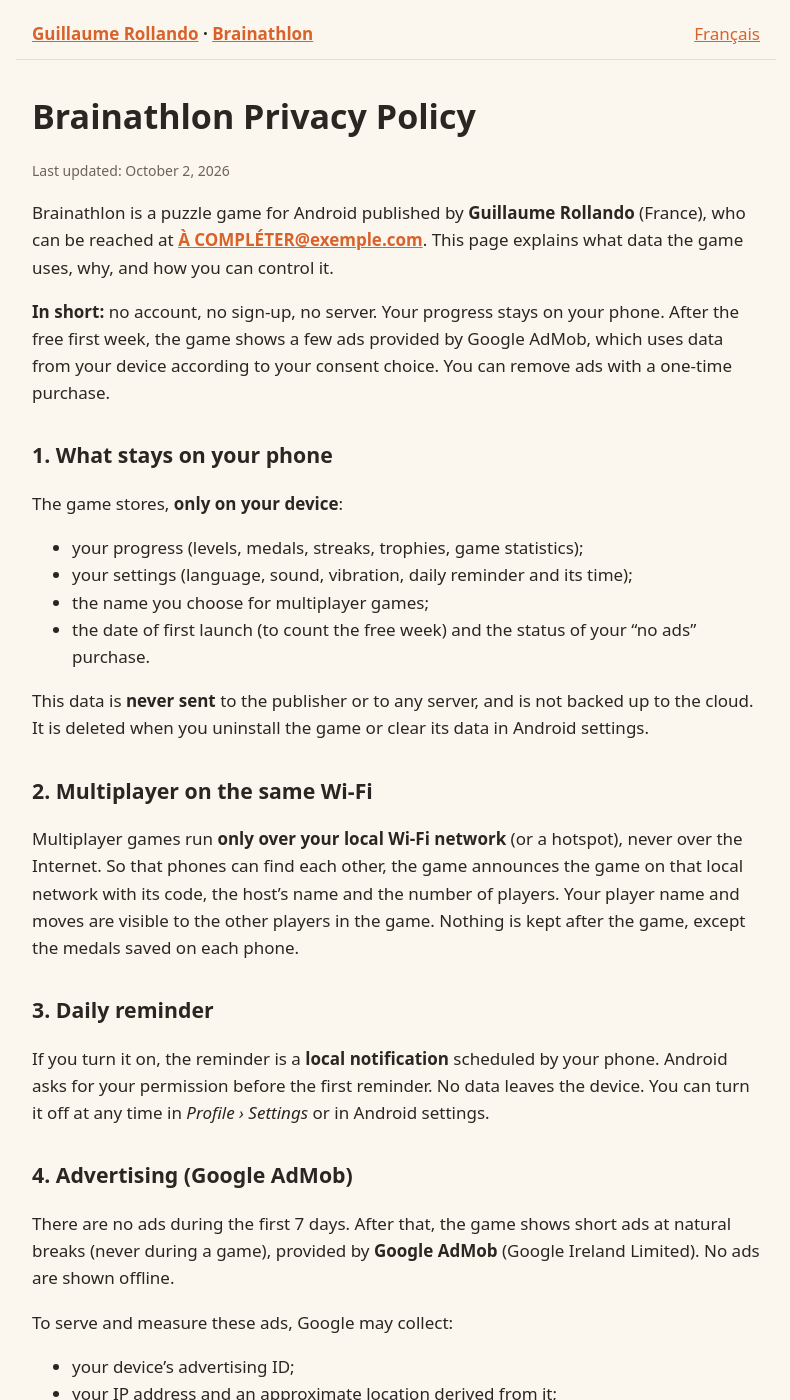
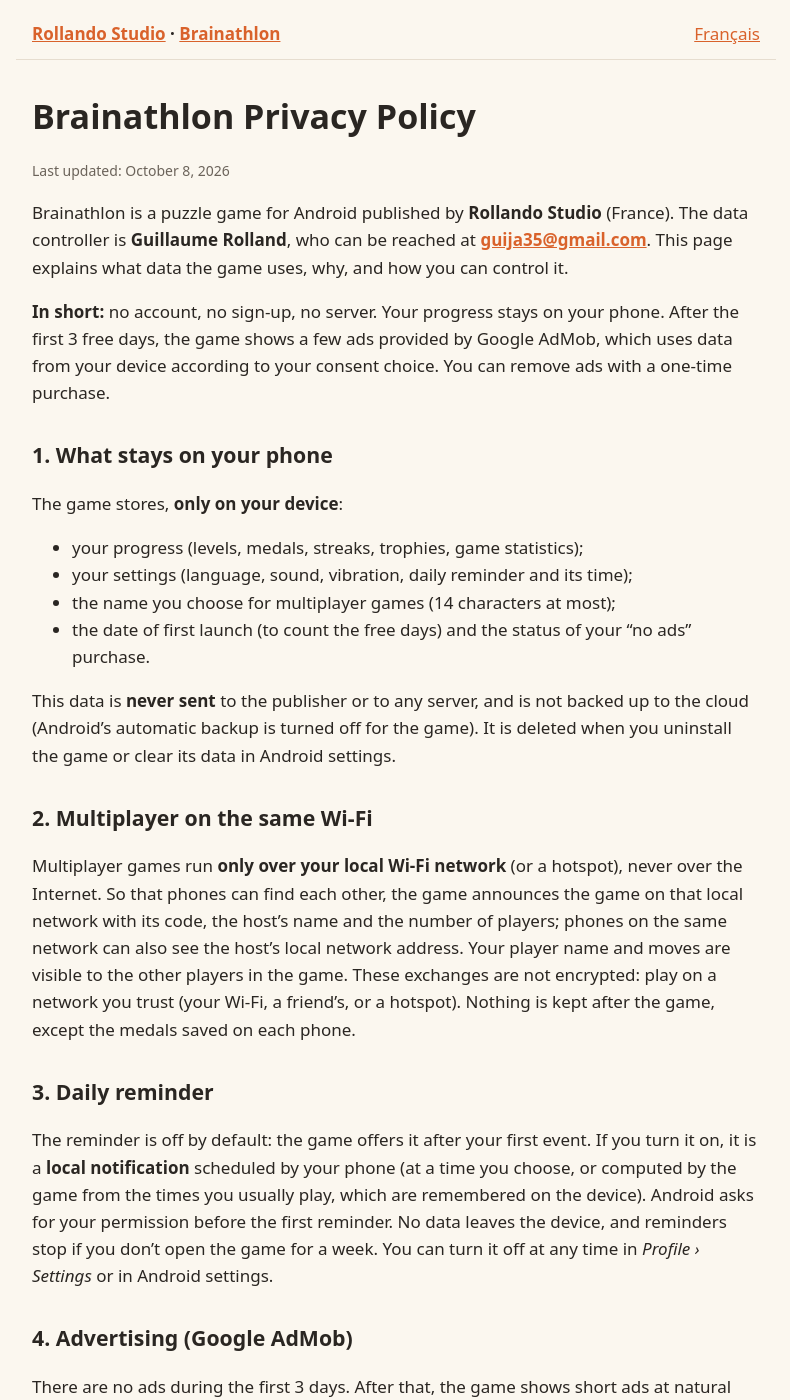
Before and after one commit to guillaumerollando/guillaumerollando.github.io, a Jekyll site: the page built from brainathlon/privacy.md, in a window 1280 px wide and 1400 px high. Shown: the whole window, without its empty margins (244-1034 px from the left). Built offline with Jekyll 4.4.1, drawn with Linux system fonts in a browser that asks for light colours; some of the changed text lies outside the part shown.

Commit message:
Pages légales Brainathlon : éditeur Rollando Studio, 3 jours sans publicité
Co-Authored-By: Claude Sonnet 5.5 <noreply@anthropic.com>

```diff
--- a/_config.yml
+++ b/_config.yml
@@ -1,9 +1,10 @@
 # Site public : pages légales et présentation des jeux et applis de Guillaume.
 # Publié par GitHub Pages (dépôt guillaumerollando.github.io). Une appli = un dossier.
-title: "Guillaume Rollando — jeux et applis"
+title: "Rollando Studio — jeux et applis"
 lang: fr
-editeur: "Guillaume Rollando"          # nom affiché comme éditeur (statut de commerçant Play Console)
-contact: "À COMPLÉTER@exemple.com"     # adresse de contact pro (à créer)
+editeur: "Rollando Studio"             # nom d'éditeur affiché (Play Console, pages, pied de page)
+responsable: "Guillaume Rolland"       # nom légal tel qu enregistré dans la Play Console (Rollando = nom de style du studio)
+contact: "guija35@gmail.com"           # adresse de contact du compte Play Console, confirmée par Guillaume le 2026-10-09
 pays: "France"
 markdown: kramdown
 exclude: [AGENTS.md, CLAUDE.md, README.md]
--- a/brainathlon/privacy.md
+++ b/brainathlon/privacy.md
@@ -10,11 +10,11 @@ autre_langue_nom: Français
 
 # Brainathlon Privacy Policy
 
-<p class="maj">Last updated: October 2, 2026</p>
+<p class="maj">Last updated: October 8, 2026</p>
 
-Brainathlon is a puzzle game for Android published by **{{ site.editeur }}** ({{ site.pays }}), who can be reached at **[{{ site.contact }}](mailto:{{ site.contact }})**. This page explains what data the game uses, why, and how you can control it.
+Brainathlon is a puzzle game for Android published by **{{ site.editeur }}** ({{ site.pays }}). The data controller is **{{ site.responsable }}**, who can be reached at **[{{ site.contact }}](mailto:{{ site.contact }})**. This page explains what data the game uses, why, and how you can control it.
 
-**In short:** no account, no sign-up, no server. Your progress stays on your phone. After the free first week, the game shows a few ads provided by Google AdMob, which uses data from your device according to your consent choice. You can remove ads with a one-time purchase.
+**In short:** no account, no sign-up, no server. Your progress stays on your phone. After the first 3 free days, the game shows a few ads provided by Google AdMob, which uses data from your device according to your consent choice. You can remove ads with a one-time purchase.
 
 ## 1. What stays on your phone
 
@@ -22,22 +22,22 @@ The game stores, **only on your device**:
 
 - your progress (levels, medals, streaks, trophies, game statistics);
 - your settings (language, sound, vibration, daily reminder and its time);
-- the name you choose for multiplayer games;
-- the date of first launch (to count the free week) and the status of your "no ads" purchase.
+- the name you choose for multiplayer games (14 characters at most);
+- the date of first launch (to count the free days) and the status of your "no ads" purchase.
 
-This data is **never sent** to the publisher or to any server, and is not backed up to the cloud. It is deleted when you uninstall the game or clear its data in Android settings.
+This data is **never sent** to the publisher or to any server, and is not backed up to the cloud (Android's automatic backup is turned off for the game). It is deleted when you uninstall the game or clear its data in Android settings.
 
 ## 2. Multiplayer on the same Wi-Fi
 
-Multiplayer games run **only over your local Wi-Fi network** (or a hotspot), never over the Internet. So that phones can find each other, the game announces the game on that local network with its code, the host's name and the number of players. Your player name and moves are visible to the other players in the game. Nothing is kept after the game, except the medals saved on each phone.
+Multiplayer games run **only over your local Wi-Fi network** (or a hotspot), never over the Internet. So that phones can find each other, the game announces the game on that local network with its code, the host's name and the number of players; phones on the same network can also see the host's local network address. Your player name and moves are visible to the other players in the game. These exchanges are not encrypted: play on a network you trust (your Wi-Fi, a friend's, or a hotspot). Nothing is kept after the game, except the medals saved on each phone.
 
 ## 3. Daily reminder
 
-If you turn it on, the reminder is a **local notification** scheduled by your phone. Android asks for your permission before the first reminder. No data leaves the device. You can turn it off at any time in *Profile › Settings* or in Android settings.
+The reminder is off by default: the game offers it after your first event. If you turn it on, it is a **local notification** scheduled by your phone (at a time you choose, or computed by the game from the times you usually play, which are remembered on the device). Android asks for your permission before the first reminder. No data leaves the device, and reminders stop if you don't open the game for a week. You can turn it off at any time in *Profile › Settings* or in Android settings.
 
 ## 4. Advertising (Google AdMob)
 
-There are no ads during the first 7 days. After that, the game shows short ads at natural breaks (never during a game), provided by **Google AdMob** (Google Ireland Limited). No ads are shown offline.
+There are no ads during the first 3 days. After that, the game shows short ads at natural breaks (never during a game), provided by **Google AdMob** (Google Ireland Limited). No ads are shown offline.
 
 To serve and measure these ads, Google may collect:
 
@@ -48,7 +48,7 @@ To serve and measure these ads, Google may collect:
 
 **Your choice:** if you are in the European Economic Area, the United Kingdom or Switzerland, a consent form (Google's) is shown before any ad. If you decline, ads remain **non-personalized**: Google then uses limited data, notably to fight fraud. You can change your mind at any time in *Profile › Settings › Privacy*. You can also reset or delete your advertising ID in Android settings (*Google › Ads*).
 
-Google processes this data under its own rules: [how Google uses information from sites or apps that use its services](https://policies.google.com/technologies/partner-sites).
+Google acts on its own behalf for advertising and may process this data outside the European Union, with the safeguards provided by its own rules: [how Google uses information from sites or apps that use its services](https://policies.google.com/technologies/partner-sites). The publisher only receives overall statistics from Google (views, revenue), no data about you.
 
 ## 5. "No ads" purchase
 
@@ -58,7 +58,11 @@ The one-time purchase that removes ads is handled by **Google Play**. The publis
 
 If you agreed to share diagnostic data with Google, Android and Google Play may send the publisher **anonymous** crash reports (phone model, Android version, where the crash happened) through the Google Play Console. They are used only to fix bugs.
 
-## 7. Why we use this data (legal bases)
+## 7. Android permissions
+
+The game asks for: network access, network and Wi-Fi state (multiplayer and ads), vibration (touch feedback, adjustable), showing notifications (reminder, with your consent) and restarting the reminder after your phone reboots. It does not access your contacts, precise location, microphone, camera or files.
+
+## 8. Why we use this data (legal bases)
 
 | Use | Legal basis (GDPR) |
 |---|---|
@@ -68,16 +72,16 @@ If you agreed to share diagnostic data with Google, Android and Google Play may
 | "No ads" purchase | Performance of the purchase contract |
 | Crash reports | Legitimate interest in fixing bugs |
 
-## 8. Children
+## 9. Children
 
-Brainathlon is not directed at children under 13 and does not knowingly collect their data.
+Brainathlon is for people aged 13 and over. It is not directed at children under 13 and does not knowingly collect their data.
 
-## 9. Your rights
+## 10. Your rights
 
 Since the game's data stays on your phone, you control it directly: to erase it, uninstall the game or clear its data. For advertising data, you can withdraw consent in the game and manage your advertising ID in Android.
 
 Under the GDPR, you have the right to access, rectify, erase, object to and restrict processing. For any question: **[{{ site.contact }}](mailto:{{ site.contact }})**. You may also lodge a complaint with the French data protection authority, the **CNIL** ([cnil.fr](https://www.cnil.fr/en/home)), or your local authority.
 
-## 10. Changes
+## 11. Changes
 
 This policy may change as the game evolves (new feature, new partner). The date at the top shows the latest version; the game will let you know about any significant change.
```
Also changed, not shown: AGENTS.md (+1 -1 lines), brainathlon/conditions.md (+5 -5 lines), brainathlon/confidentialite.md (+19 -15 lines), brainathlon/terms.md (+5 -5 lines).
